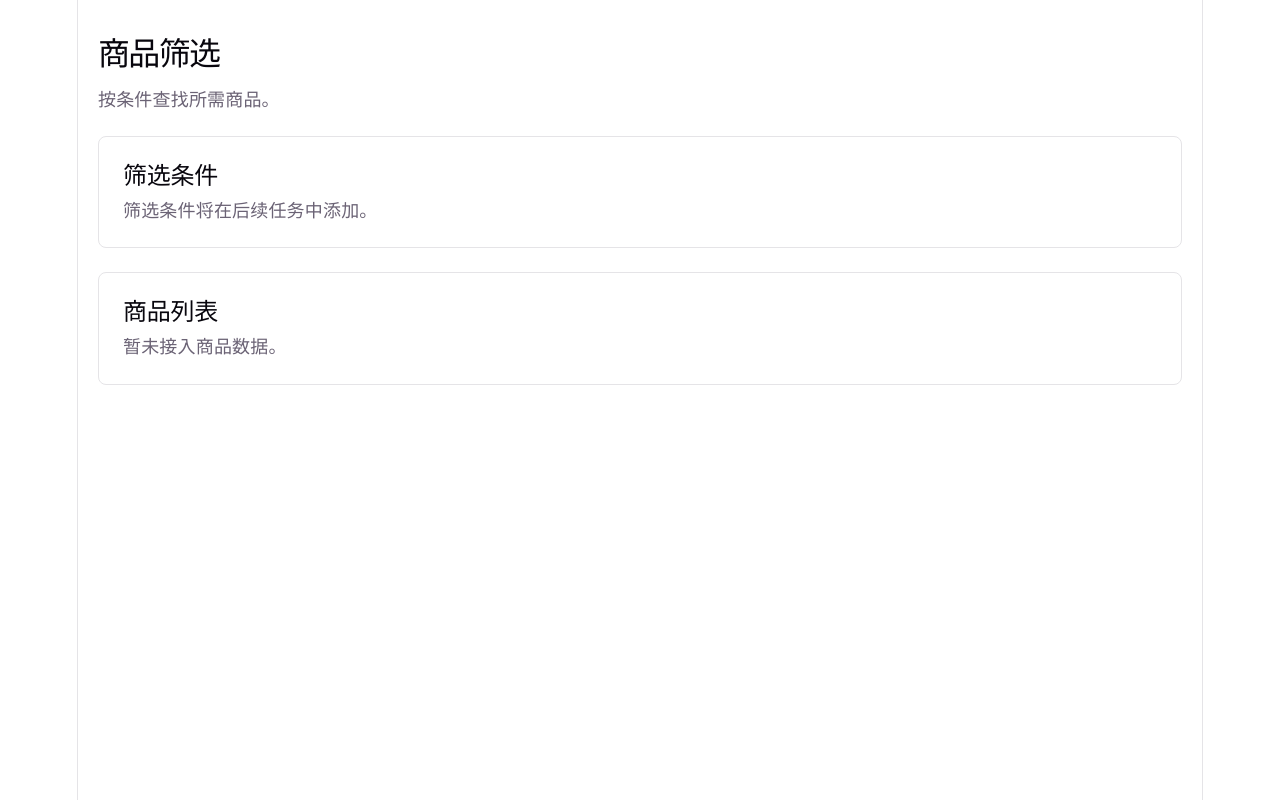
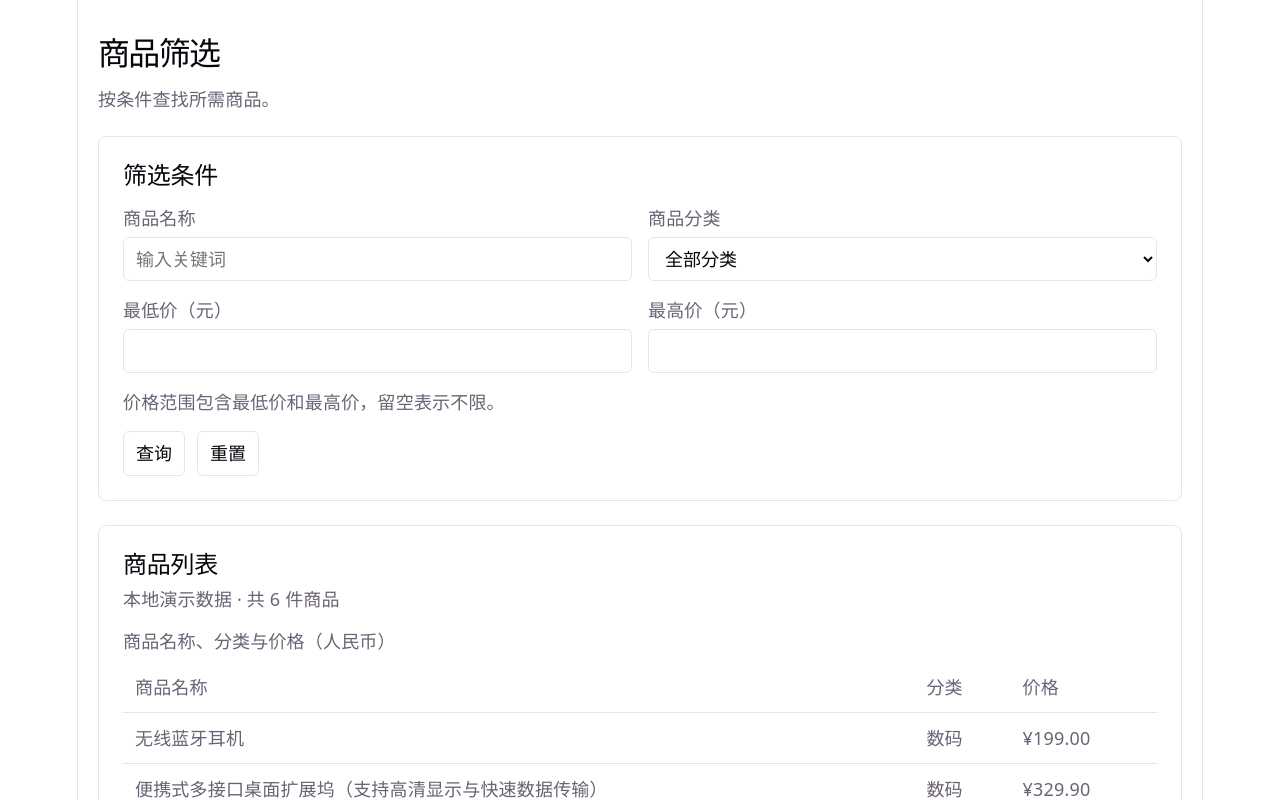
Before and after one commit to francis452/vue-ai-app, a Vue app: page / in a window 1280 px wide. Shown: the top 800 px of the page. Built offline with nearby package versions, Linux system fonts and the light colour scheme.

Commit message:
feat: implement product filtering and validation

```diff
--- /dev/null
+++ b/src/data/products.ts
@@ -0,0 +1,16 @@
+export interface Product {
+  id: number
+  name: string
+  category: string
+  price: number
+}
+
+// 本地演示数据，价格单位为人民币元。
+export const products: Product[] = [
+  { id: 1, name: '无线蓝牙耳机', category: '数码', price: 199 },
+  { id: 2, name: '便携式多接口桌面扩展坞（支持高清显示与快速数据传输）', category: '数码', price: 329.9 },
+  { id: 3, name: '纯棉短袖 T 恤', category: '服饰', price: 89 },
+  { id: 4, name: '轻量双肩背包', category: '服饰', price: 159 },
+  { id: 5, name: '不锈钢保温杯', category: '家居', price: 79.9 },
+  { id: 6, name: '桌面收纳盒', category: '家居', price: 29.9 },
+]
--- a/src/views/ProductFilter.vue
+++ b/src/views/ProductFilter.vue
@@ -1,3 +1,51 @@
+<script setup lang="ts">
+import { computed, nextTick, reactive, ref } from 'vue'
+import { products } from '../data/products'
+
+const emptyFilters = () => ({ keyword: '', category: '', minPrice: '', maxPrice: '' })
+const filters = reactive(emptyFilters())
+const appliedFilters = ref(emptyFilters())
+const error = ref('')
+const errorElement = ref<HTMLElement | null>(null)
+const categories = [...new Set(products.map(product => product.category))]
+const filteredProducts = computed(() => {
+  const { keyword, category, minPrice, maxPrice } = appliedFilters.value
+  return products.filter(product =>
+    product.name.toLocaleLowerCase().includes(keyword.trim().toLocaleLowerCase())
+    && (!category || product.category === category)
+    && (!minPrice.trim() || product.price >= Number(minPrice))
+    && (!maxPrice.trim() || product.price <= Number(maxPrice)),
+  )
+})
+
+async function search() {
+  const prices = [filters.minPrice.trim(), filters.maxPrice.trim()]
+  error.value = prices.some(price => price !== ''
+    && (!/^\d+(\.\d+)?$/.test(price) || !Number.isFinite(Number(price))))
+    ? '价格请输入大于或等于 0 的有效数字。'
+    : prices[0] && prices[1] && Number(prices[0]) > Number(prices[1])
+      ? '最低价不能大于最高价。'
+      : ''
+  if (error.value) {
+    await nextTick()
+    errorElement.value?.focus()
+    return
+  }
+  appliedFilters.value = { ...filters }
+}
+
+function reset() {
+  Object.assign(filters, emptyFilters())
+  appliedFilters.value = emptyFilters()
+  error.value = ''
+}
+
+const currency = new Intl.NumberFormat('zh-CN', {
+  style: 'currency',
+  currency: 'CNY',
+})
+</script>
+
 <template>
   <main class="product-filter">
     <header>
@@ -7,18 +55,67 @@
 
     <section class="panel" aria-labelledby="filter-heading">
       <h2 id="filter-heading">筛选条件</h2>
-      <p>筛选条件将在后续任务中添加。</p>
+      <form @submit.prevent="search" @reset.prevent="reset">
+        <div class="filter-fields">
+          <div class="field">
+            <label for="keyword">商品名称</label>
+            <input id="keyword" v-model="filters.keyword" type="search" placeholder="输入关键词" />
+          </div>
+          <div class="field">
+            <label for="category">商品分类</label>
+            <select id="category" v-model="filters.category">
+              <option value="">全部分类</option>
+              <option v-for="category in categories" :key="category" :value="category">{{ category }}</option>
+            </select>
+          </div>
+          <div class="field">
+            <label for="min-price">最低价（元）</label>
+            <input id="min-price" v-model="filters.minPrice" inputmode="decimal" aria-describedby="price-help" />
+          </div>
+          <div class="field">
+            <label for="max-price">最高价（元）</label>
+            <input id="max-price" v-model="filters.maxPrice" inputmode="decimal" aria-describedby="price-help" />
+          </div>
+        </div>
+        <p id="price-help" class="form-help">价格范围包含最低价和最高价，留空表示不限。</p>
+        <p v-if="error" ref="errorElement" class="form-error" role="alert" tabindex="-1">{{ error }}</p>
+        <div class="actions">
+          <button type="submit">查询</button>
+          <button type="reset">重置</button>
+        </div>
+      </form>
     </section>
 
     <section class="panel" aria-labelledby="results-heading">
       <h2 id="results-heading">商品列表</h2>
-      <p>暂未接入商品数据。</p>
+      <p role="status">本地演示数据 · 共 {{ filteredProducts.length }} 件商品</p>
+      <div v-if="filteredProducts.length" class="table-container">
+        <table>
+          <caption class="table-caption">商品名称、分类与价格（人民币）</caption>
+          <thead>
+            <tr>
+              <th scope="col">商品名称</th>
+              <th scope="col">分类</th>
+              <th scope="col">价格</th>
+            </tr>
+          </thead>
+          <tbody>
+            <tr v-for="product in filteredProducts" :key="product.id">
+              <td class="product-name">{{ product.name }}</td>
+              <td>{{ product.category }}</td>
+              <td>{{ currency.format(product.price) }}</td>
+            </tr>
+          </tbody>
+        </table>
+      </div>
+      <p v-else class="empty-state">{{ products.length ? '没有符合条件的商品，请调整筛选条件或重置。' : '暂无商品' }}</p>
     </section>
   </main>
 </template>
 
 <style scoped>
 .product-filter {
+  min-width: 0;
   padding: 32px 20px;
   text-align: left;
 }
@@ -35,4 +132,113 @@ h1 {
   border: 1px solid var(--border);
   border-radius: 8px;
 }
+
+.table-container {
+  margin-top: 16px;
+  overflow-x: auto;
+}
+
+table {
+  width: 100%;
+  border-collapse: collapse;
+}
+
+.table-caption {
+  text-align: left;
+  margin-bottom: 8px;
+}
+
+th,
+td {
+  padding: 12px;
+  border-bottom: 1px solid var(--border);
+  vertical-align: top;
+}
+
+td:not(.product-name) {
+  white-space: nowrap;
+}
+
+.product-name {
+  overflow-wrap: anywhere;
+}
+
+.empty-state {
+  margin-top: 16px;
+}
+
+.filter-fields {
+  display: grid;
+  grid-template-columns: repeat(2, minmax(0, 1fr));
+  gap: 16px;
+  margin-top: 16px;
+}
+
+.field {
+  display: flex;
+  flex-direction: column;
+  gap: 6px;
+  min-width: 0;
+}
+
+input,
+select,
+button {
+  box-sizing: border-box;
+  min-height: 44px;
+  padding: 8px 12px;
+  border: 1px solid var(--border);
+  border-radius: 6px;
+  font: inherit;
+  color: var(--text-h);
+  background: var(--bg);
+}
+
+input,
+select {
+  width: 100%;
+  min-width: 0;
+}
+
+button {
+  cursor: pointer;
+}
+
+:is(input, select, button):focus-visible {
+  outline: 2px solid var(--accent);
+  outline-offset: 2px;
+}
+
+.form-help,
+.form-error,
+.actions {
+  margin-top: 16px;
+}
+
+.form-error {
+  color: var(--text-h);
+  border-left: 3px solid var(--accent);
+  padding-left: 12px;
+}
+
+.actions {
+  display: flex;
+  flex-wrap: wrap;
+  gap: 12px;
+}
+
+@media (max-width: 600px) {
+  .filter-fields {
+    grid-template-columns: minmax(0, 1fr);
+  }
+
+  .panel {
+    padding: 16px;
+  }
+
+  th,
+  td {
+    padding: 8px 4px;
+  }
+}
 </style>
```
Also changed, not shown: 1 other file (tests, documents, lock files or other folders).
